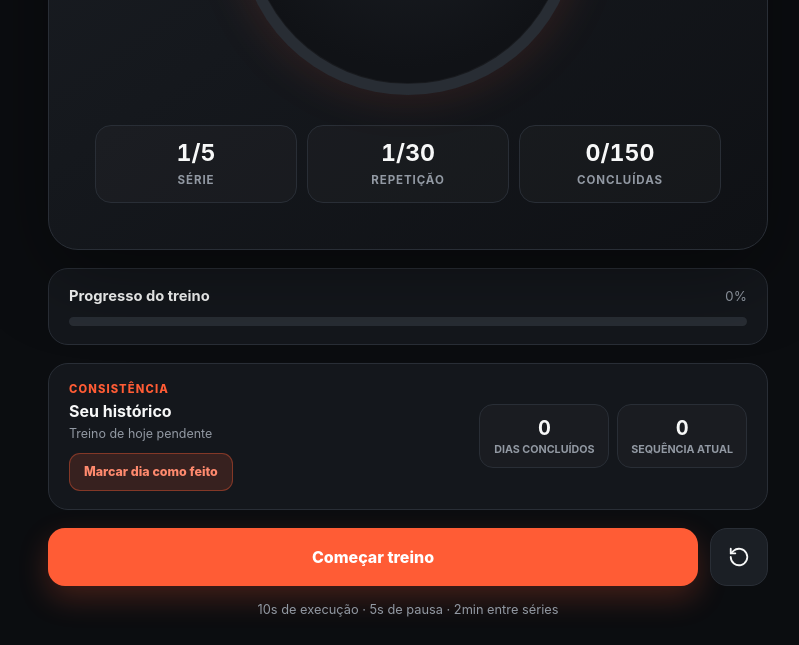
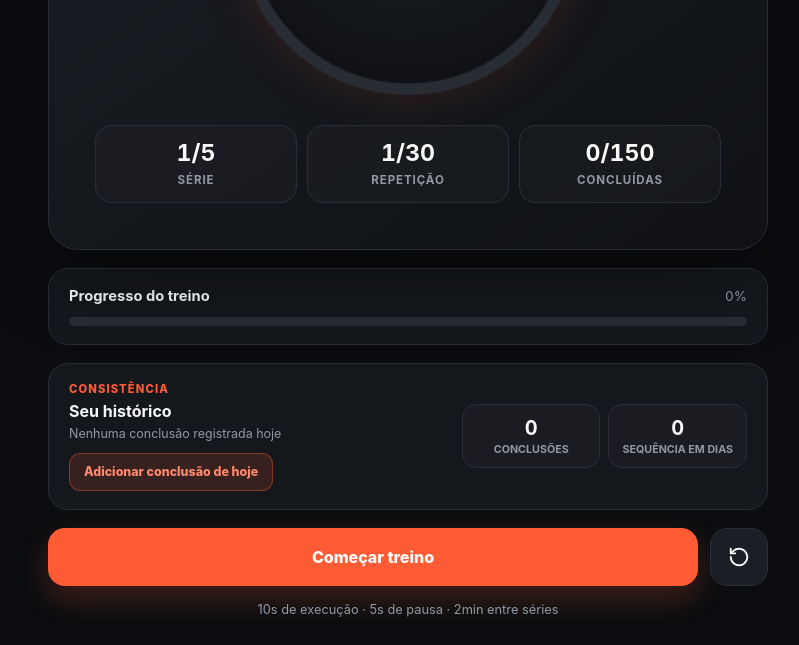
Before and after one commit to fubukidevs/cronometro, a plain HTML site: page index.html in a window 1280 px wide. Shown: the part 444-1089 px from the top of the page, without its empty margins (232-1031 px from the left). Drawn offline with Linux system fonts and the light colour scheme.

Commit message:
index.html

```diff
--- a/index.html
+++ b/index.html
@@ -303,9 +303,8 @@
       transition: transform .18s ease, background .18s ease, border-color .18s ease;
     }
 
-    .mark-done:hover:not(:disabled) { background: rgba(255,92,53,.23); border-color: rgba(255,92,53,.65); }
-    .mark-done:active:not(:disabled) { transform: scale(.98); }
-    .mark-done:disabled { color: var(--muted); background: rgba(255,255,255,.035); border-color: var(--line); cursor: default; }
+    .mark-done:hover { background: rgba(255,92,53,.23); border-color: rgba(255,92,53,.65); }
+    .mark-done:active { transform: scale(.98); }
 
     .history-stats { display: grid; grid-template-columns: repeat(2, minmax(92px, 1fr)); gap: 8px; }
 
@@ -410,16 +409,16 @@
       <div class="track"><span id="overallBar"></span></div>
     </section>
 
-    <section class="history" aria-label="Histórico de dias concluídos">
+    <section class="history" aria-label="Histórico de conclusões">
       <div class="history-copy">
         <span class="history-kicker">Consistência</span>
         <strong>Seu histórico</strong>
-        <small id="todayStatus">Treino de hoje pendente</small>
-        <button class="mark-done" id="markDoneButton" type="button">Marcar dia como feito</button>
+        <small id="todayStatus">Nenhuma conclusão registrada hoje</small>
+        <button class="mark-done" id="markDoneButton" type="button">Adicionar conclusão de hoje</button>
       </div>
       <div class="history-stats">
-        <div class="history-stat"><strong id="daysDone">0</strong><span>Dias concluídos</span></div>
-        <div class="history-stat"><strong id="currentStreak">0</strong><span>Sequência atual</span></div>
+        <div class="history-stat"><strong id="daysDone">0</strong><span>Conclusões</span></div>
+        <div class="history-stat"><strong id="currentStreak">0</strong><span>Sequência em dias</span></div>
       </div>
     </section>
 
@@ -479,10 +478,10 @@
         return `${year}-${month}-${day}`;
       }
 
-      function completedDays() {
+      function completionRecords() {
         try {
           const saved = JSON.parse(localStorage.getItem(HISTORY_KEY) || '[]');
-          return [...new Set(saved.filter(day => /^\d{4}-\d{2}-\d{2}$/.test(day)))].sort();
+          return saved.filter(day => /^\d{4}-\d{2}-\d{2}$/.test(day));
         } catch (_) {
           return [];
         }
@@ -504,22 +503,19 @@
       }
 
       function renderHistory() {
-        const days = completedDays();
-        const finishedToday = days.includes(dateKey());
-        daysDone.textContent = days.length;
-        currentStreak.textContent = streakFor(days);
-        todayStatus.textContent = finishedToday ? 'Treino de hoje concluído' : 'Treino de hoje pendente';
-        markDoneButton.disabled = finishedToday;
-        markDoneButton.textContent = finishedToday ? 'Dia já concluído ✓' : 'Marcar dia como feito';
+        const records = completionRecords();
+        const todayCount = records.filter(day => day === dateKey()).length;
+        daysDone.textContent = records.length;
+        currentStreak.textContent = streakFor(records);
+        todayStatus.textContent = todayCount === 0
+          ? 'Nenhuma conclusão registrada hoje'
+          : `${todayCount} ${todayCount === 1 ? 'conclusão registrada' : 'conclusões registradas'} hoje`;
       }
 
       function recordToday() {
-        const days = completedDays();
-        const today = dateKey();
-        if (!days.includes(today)) {
-          days.push(today);
-          localStorage.setItem(HISTORY_KEY, JSON.stringify(days.sort()));
-        }
+        const records = completionRecords();
+        records.push(dateKey());
+        localStorage.setItem(HISTORY_KEY, JSON.stringify(records));
         renderHistory();
       }
 
```
